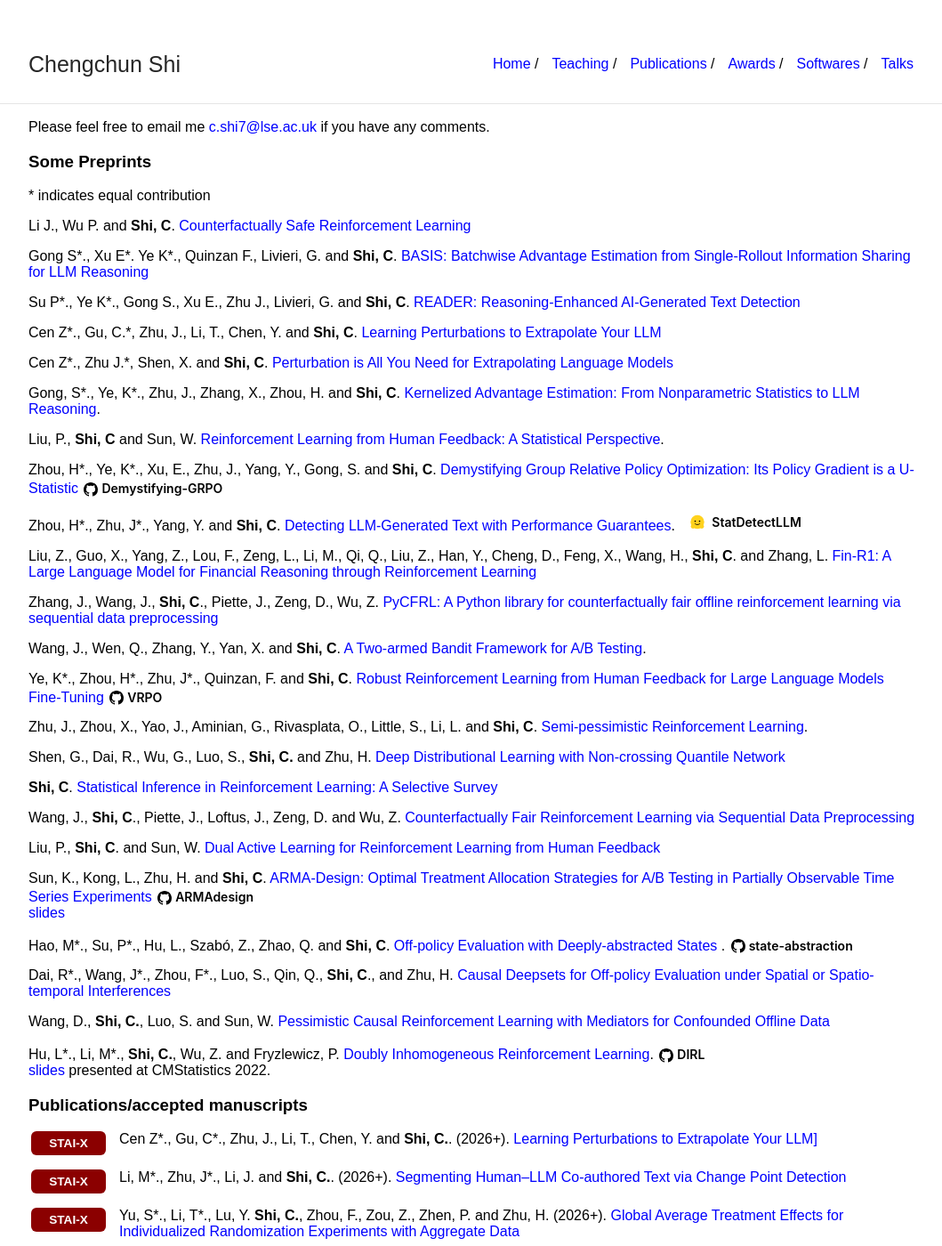
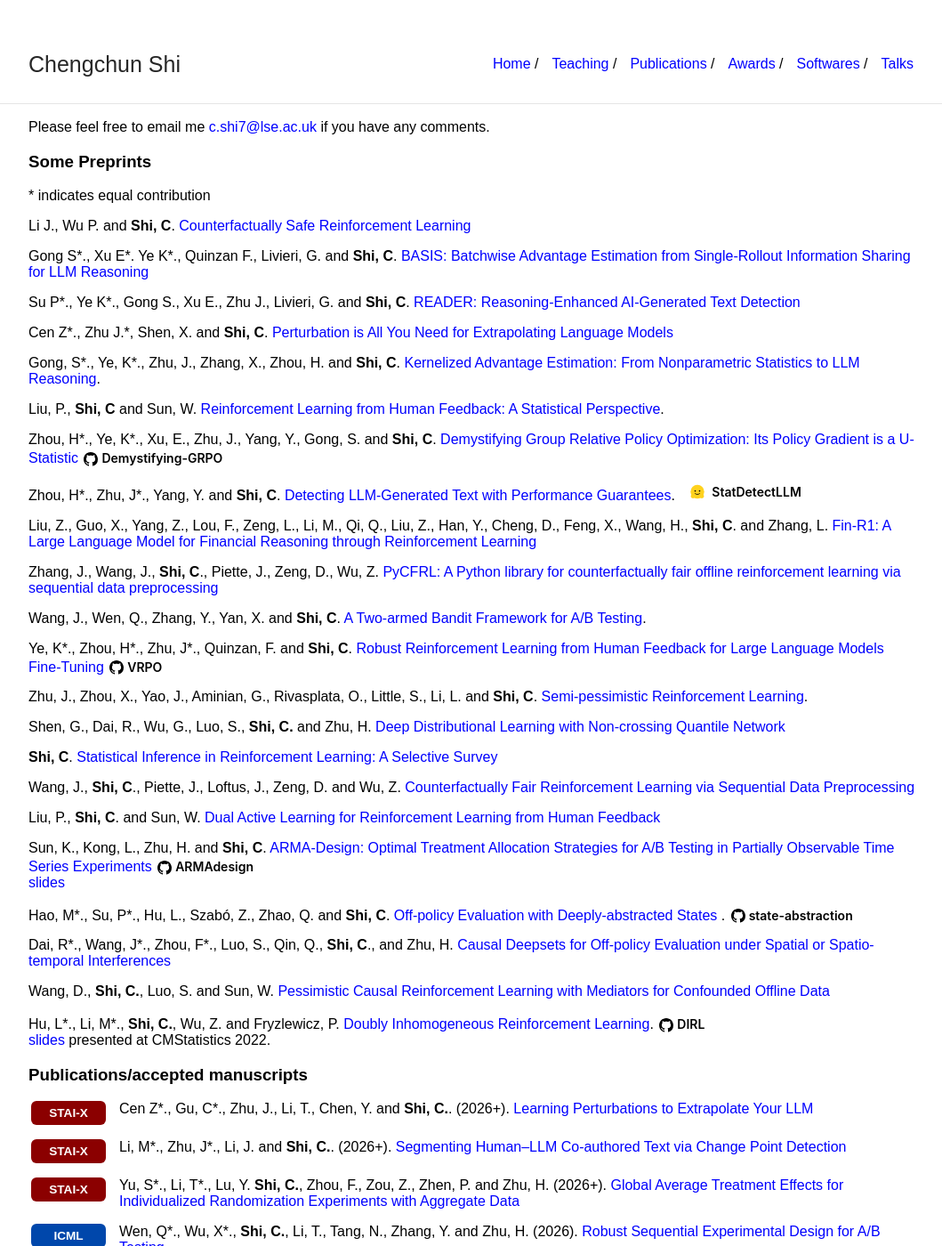
Before and after one commit to callmespring/callmespring.github.io, a Jekyll site: the page built from publication.md, in a window 1280 px wide and 1400 px high. Shown: the whole window at 89% size, without its empty margins (108-1167 px from the left). Built offline with Jekyll 4.4.1, drawn with Linux system fonts in a browser that asks for light colours.

Commit message:
Update publication.md

```diff
--- a/publication.md
+++ b/publication.md
@@ -17,8 +17,6 @@
 Sharing for LLM Reasoning](https://arxiv.org/pdf/2605.27293)
 
 Su P\*., Ye K\*., Gong S., Xu E., Zhu J., Livieri, G. and **Shi, C**. [READER: Reasoning-Enhanced AI-Generated Text Detection](https://arxiv.org/pdf/2605.25281)
-
-Cen Z\*., Gu, C.\*, Zhu, J., Li, T., Chen, Y. and **Shi, C**. [Learning Perturbations to Extrapolate Your LLM](https://arxiv.org/pdf/2605.13284)
 
 Cen Z\*., Zhu J.\*, Shen, X. and **Shi, C**. [Perturbation is All You Need for Extrapolating Language Models](http://arxiv.org/abs/2605.04344)
 
@@ -78,7 +76,6 @@
 Spatio-temporal Interferences](https://arxiv.org/pdf/2407.17910)
 
 
-
 Wang, D., **Shi, C.**, Luo, S. and Sun, W. [Pessimistic Causal Reinforcement Learning with
 Mediators for Confounded Offline Data](https://arxiv.org/pdf/2403.11841.pdf)
 
@@ -91,7 +88,7 @@
     <span class="publication-logo-badge badge-stat">STAI-X</span>
   </div>
   <div class="pub-content" style="flex: 1;">
-    Cen Z*., Gu, C*., Zhu, J., Li, T., Chen, Y. and <strong>Shi, C.</strong>. (2026+). <a href="https://arxiv.org/pdf/2605.13284">Learning Perturbations to Extrapolate Your LLM]</a>
+    Cen Z*., Gu, C*., Zhu, J., Li, T., Chen, Y. and <strong>Shi, C.</strong>. (2026+). <a href="https://arxiv.org/pdf/2605.13284">Learning Perturbations to Extrapolate Your LLM</a>
   </div>
 </div>
 
@@ -100,7 +97,7 @@
     <span class="publication-logo-badge badge-stat">STAI-X</span>
   </div>
   <div class="pub-content" style="flex: 1;">
-    Li, M*., Zhu, J*., Li, J. and <strong>Shi, C.</strong>. (2026+). <a href="https://arxiv.org/pdf/2403.11400">Segmenting Human–LLM Co-authored Text via Change Point Detection</a>
+    Li, M*., Zhu, J*., Li, J. and <strong>Shi, C.</strong>. (2026+). <a href="https://arxiv.org/abs/2605.03723">Segmenting Human–LLM Co-authored Text via Change Point Detection</a>
   </div>
 </div>
 
```
